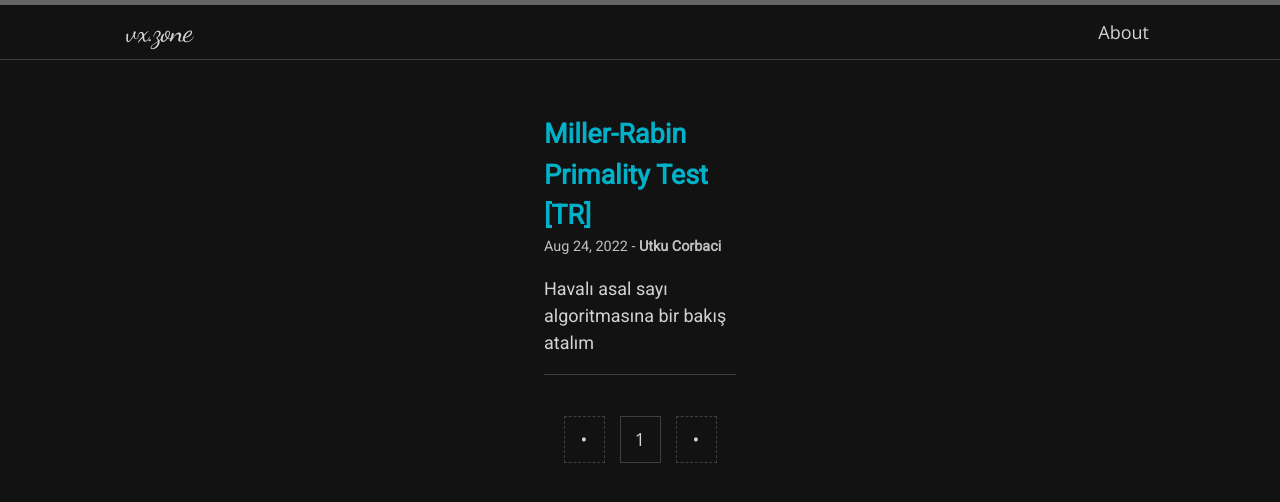
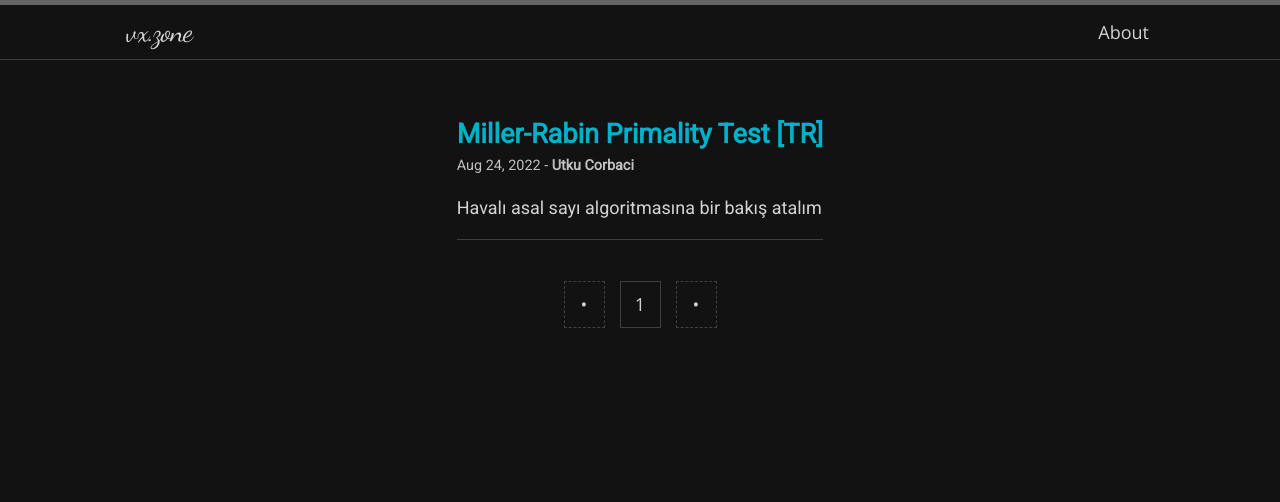
Before and after one commit to vx-zone/vx-zone.github.io, a Jekyll site: the page built from index.html, in a window 1280 px wide. Shown: the top 502 px of the page. Built offline with Jekyll 4.4.1, drawn with Linux system fonts in a browser that asks for light colours; nearby versions of some CDN libraries; some web fonts are replaced; the list of posts is cut into pages by our own code.

Commit message:
Update layout.scss

```diff
--- a/_sass/hamilton/layout.scss
+++ b/_sass/hamilton/layout.scss
@@ -181,7 +181,7 @@
  */
 .site-body {
   display: grid;
-  grid-template-columns: calc(#{$content-width} * 0.24) 1fr;
+
   overflow: hidden;
 
   @include media-query($on-medium) {
```
